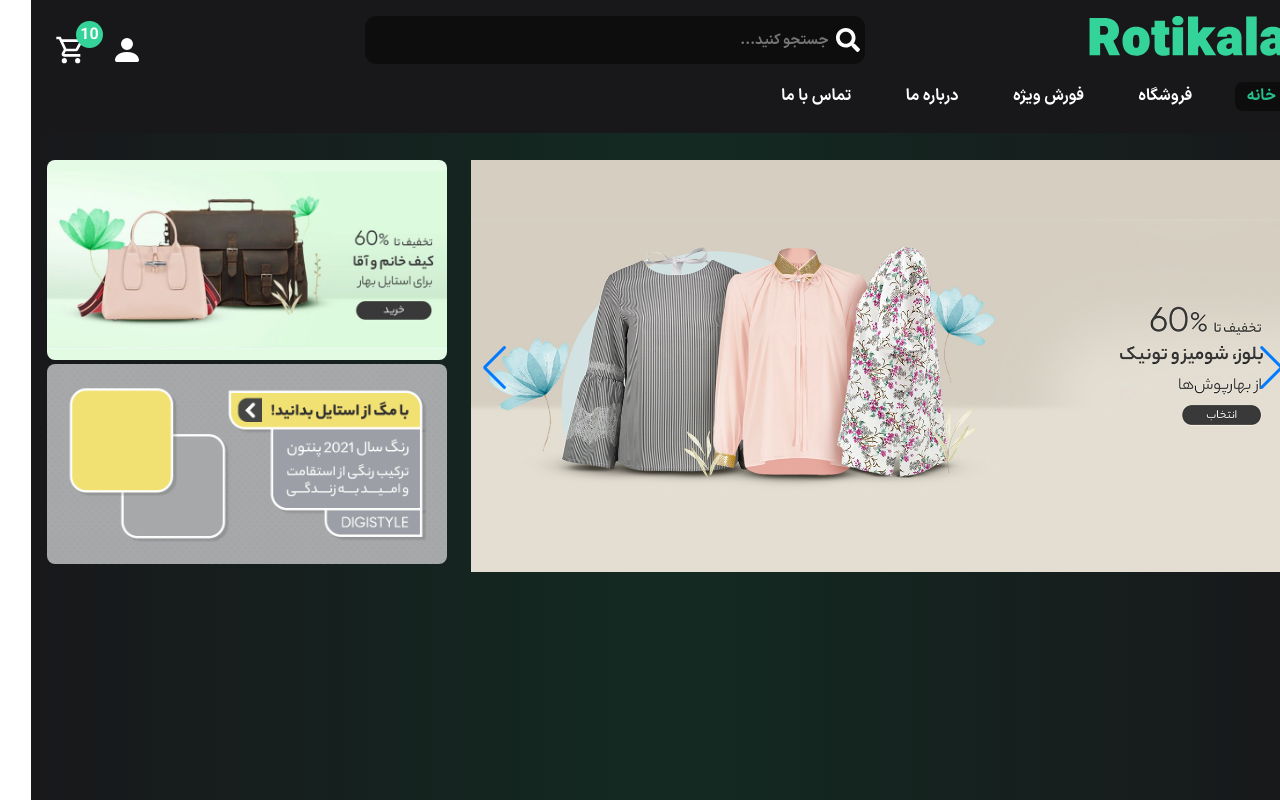
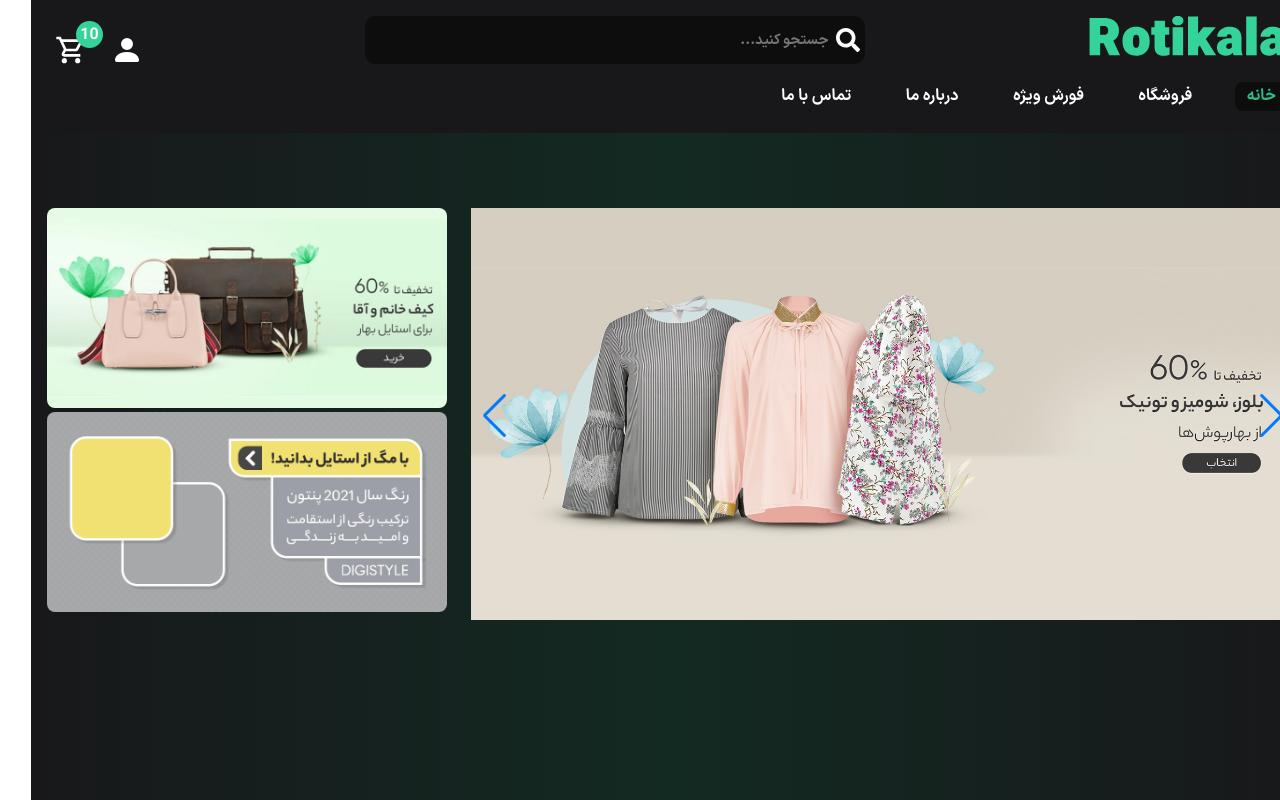
Before and after one commit to mohammadmehdidalvandii/RotiKala, a React (Vite) app: page / in a window 1280 px wide. Built offline with nearby package versions, Linux system fonts and the light colour scheme.

Commit message:
fix style Header and home

```diff
--- a/src/components/module/Header/Header.css
+++ b/src/components/module/Header/Header.css
@@ -5,4 +5,5 @@
     padding:1rem 1.5rem;
     margin: 0;
     background-color: var(--color-black-2);
+    z-index: 9999;
 }
--- a/src/components/template/home/HomeSliderBanner/HomeSliderBanner.css
+++ b/src/components/template/home/HomeSliderBanner/HomeSliderBanner.css
@@ -1,7 +1,7 @@
 .homeSliderBanner{
     display: block;
     width: 100%;
-    padding-top: 10rem;
+    padding-top: 13rem;
 }
 .home_slider_link{
     display: block;
```
